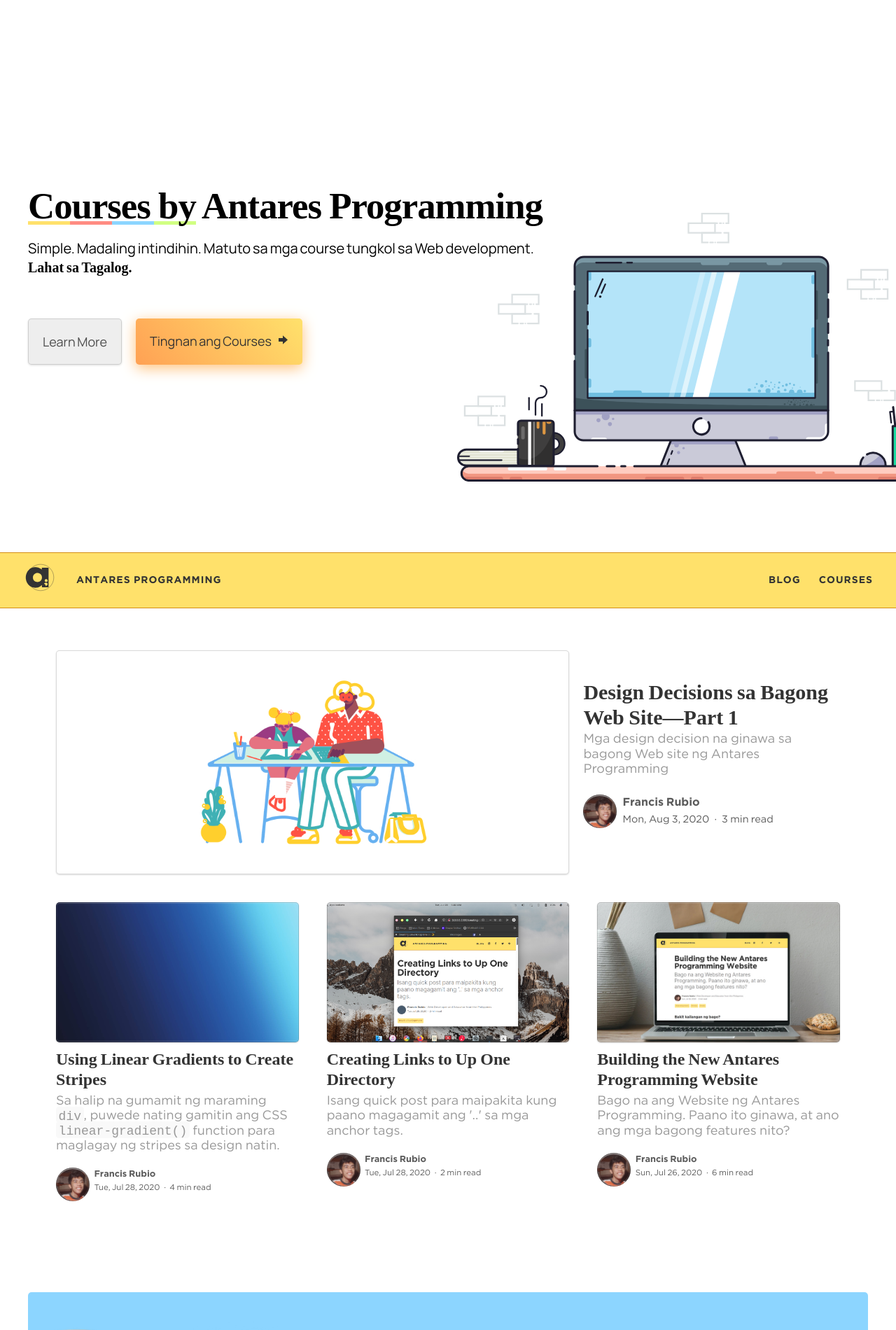
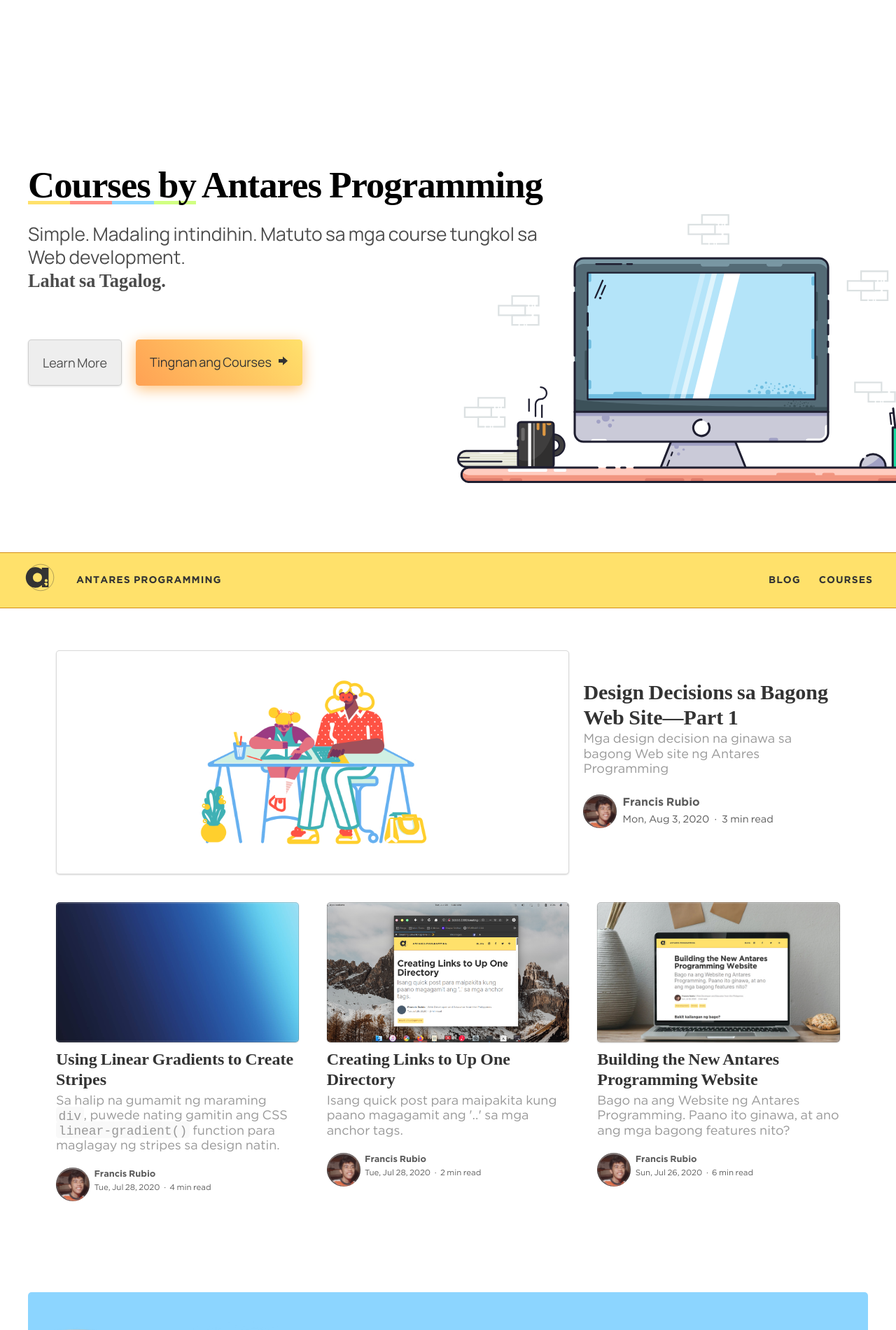
Before and after one commit to elementary/blog-template, a Jekyll site: the page built from index.html, in a window 1280 px wide. Shown: the top 1900 px of the page at 70% size. Built offline with Jekyll 4.4.1, drawn with Linux system fonts in a browser that asks for light colours; some web fonts are replaced; the list of posts is cut into pages by our own code.

Commit message:
Added new styling

```diff
--- a/_sass/_typography.scss
+++ b/_sass/_typography.scss
@@ -90,12 +90,16 @@
 	font-size: calc(2rem + 2vw);
 }
 
-header h1 + h2 {
+header h1 + h2,
+header h1 + p[role="doc-subtitle"] {
 	font-family: var(--copy-font);
-	font-size: calc(1rem + 1vw);
+	font-size: calc(1em + 0.5vw);
 	font-weight: 300;
 	margin-top: 0.25em;
 	opacity: 0.7;
+	line-height: 1.25;
+	text-indent: 0;
+	margin-top: 1em;
 }
 
 header h2 {
```
